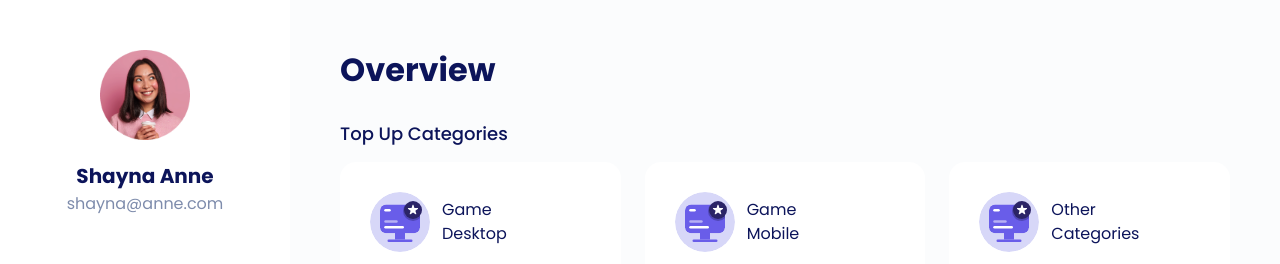
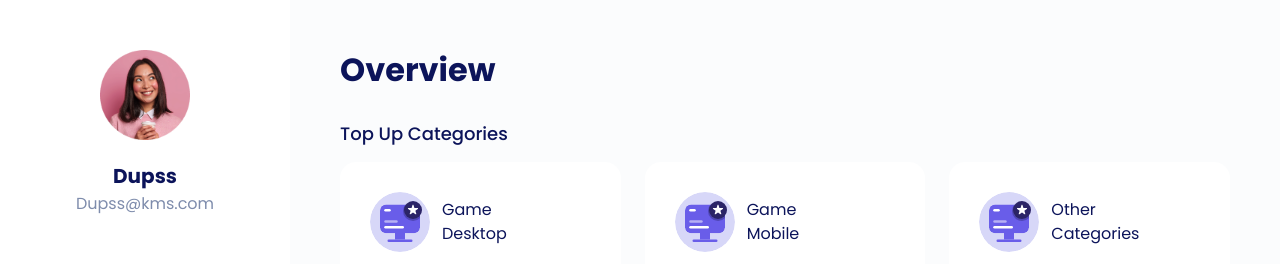
Before and after one commit to muhamaddaffa/duppsstore, a Next.js app: page /member in a window 1280 px wide. Shown: the top 264 px of the page. Built offline with nearby package versions, Linux system fonts and the light colour scheme.

Commit message:
refactor: sidebar and transaction content

```diff
--- a/components/organisms/SideBar/Profile.tsx
+++ b/components/organisms/SideBar/Profile.tsx
@@ -7,8 +7,8 @@ export default function Profile() {
         height="90"
         className="img-fluid mb-20"
       />
-      <h2 className="fw-bold text-xl color-palette-1 m-0">Shayna Anne</h2>
-      <p className="color-palette-2 m-0">shayna@anne.com</p>
+      <h2 className="fw-bold text-xl color-palette-1 m-0">Dupss</h2>
+      <p className="color-palette-2 m-0">Dupss@kms.com</p>
     </div>
   );
 }
--- a/components/organisms/TransactionContent/TableRow.tsx
+++ b/components/organisms/TransactionContent/TableRow.tsx
@@ -52,7 +52,7 @@ export default function TableRow(props: TableRowProps) {
         </div>
       </td>
       <td>
-        <Link href="/member/transactions-detail" legacyBehavior>
+        <Link href="/member/transactions/detail" legacyBehavior>
           <a className="btn btn-status rounded-pill text-sm">Details</a>
         </Link>
       </td>
```
